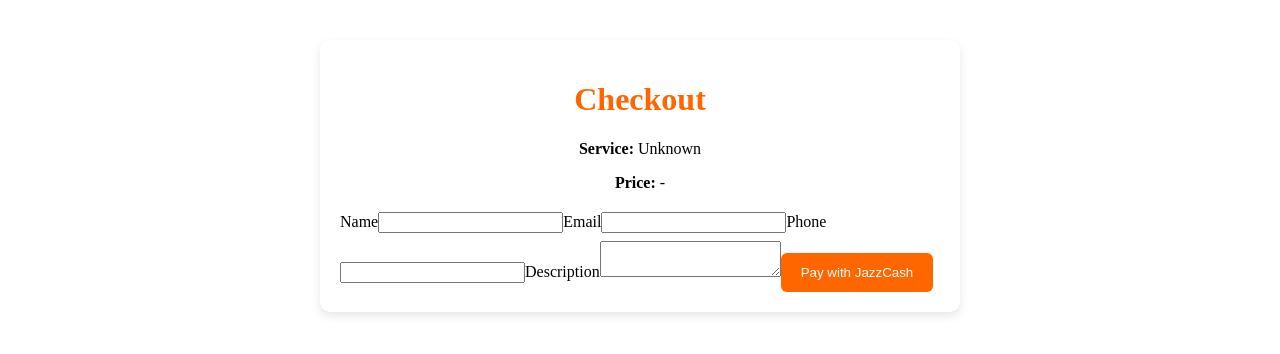
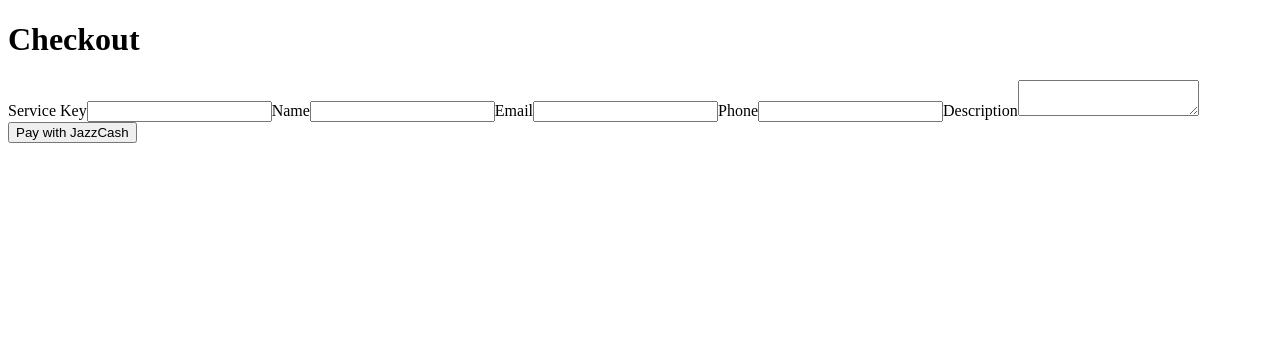
Before and after one commit to naspro-tech/naspro, a Next.js app: page /checkout in a window 1280 px wide. Shown: the top 354 px of the page. Built offline with nearby package versions, Linux system fonts and the light colour scheme.

Commit message:
Update checkout.js

```diff
--- a/pages/checkout.js
+++ b/pages/checkout.js
@@ -1,77 +1,85 @@
-'use client';
-
-import { useState, useEffect } from 'react';
-
-const serviceMap = {
-  webapp: { name: 'Web & App Development', price: 'PKR 30,000' },
-  domainhosting: { name: 'Domain & Hosting', price: 'PKR 3,500/year' },
-  branding: { name: 'Branding & Logo Design', price: 'PKR 5,000' },
-  ecommerce: { name: 'E-Commerce & Payment Solutions', price: 'PKR 50,000' },
-  cloudit: { name: 'Cloud & IT Infrastructure', price: 'Custom Pricing' },
-  digitalmarketing: { name: 'Digital Marketing', price: 'PKR 15,000/month' }
-};
+import { useState } from 'react';
 
 export default function CheckoutPage() {
-  const [serviceKey, setServiceKey] = useState('');
-  const [service, setService] = useState({ name: '', price: '' });
-  const [formData, setFormData] = useState({
+  const [form, setForm] = useState({
+    service_key: '',
     name: '',
     email: '',
     phone: '',
     description: ''
   });
+  const [errors, setErrors] = useState({});
+  const [submitting, setSubmitting] = useState(false);
 
-  useEffect(() => {
-    const params = new URLSearchParams(window.location.search);
-    const key = params.get('service');
-    setServiceKey(key);
-    if (serviceMap[key]) {
-      setService(serviceMap[key]);
-    }
-  }, []);
+  const handleChange = (e) => {
+    const { name, value } = e.target;
+    setForm({ ...form, [name]: value });
+  };
+
+  const validate = () => {
+    const errs = {};
+    if (!form.service_key) errs.service_key = 'Service is required';
+    if (!form.name || form.name.length < 3) errs.name = 'Full name is required';
+    if (!form.email || !/^[^\s@]+@[^\s@]+\.[^\s@]+$/.test(form.email)) errs.email = 'Valid email required';
+    if (!form.phone || form.phone.length < 10) errs.phone = 'Valid phone required';
+    if (!form.description || form.description.length < 10) errs.description = 'Description required';
+    return errs;
+  };
 
   const handleSubmit = async (e) => {
     e.preventDefault();
-
-    const form = new FormData();
-    form.append('service_key', serviceKey);
-    form.append('name', formData.name);
-    form.append('email', formData.email);
-    form.append('phone', formData.phone);
-    form.append('description', formData.description);
-
-    const res = await fetch('/api/checkout', {
-      method: 'POST',
-      body: form
-    });
-
-    const html = await res.text();
-    document.open();
-    document.write(html);
-    document.close();
+    const errs = validate();
+    setErrors(errs);
+    if (Object.keys(errs).length === 0) {
+      setSubmitting(true);
+      const response = await fetch('/api/checkout', {
+        method: 'POST',
+        headers: {
+          'Content-Type': 'application/json'
+        },
+        body: JSON.stringify(form)
+      });
+      if (response.ok) {
+        const text = await response.text();
+        // The API returns HTML form to redirect to JazzCash
+        document.open();
+        document.write(text);
+        document.close();
+      } else {
+        // Handle error
+        const msg = await response.text();
+        alert('Error: ' + msg);
+        setSubmitting(false);
+      }
+    }
   };
 
   return (
-    <div style={{ maxWidth: 600, margin: '40px auto', padding: '20px', background: '#fff', borderRadius: '10px', boxShadow: '0 4px 10px rgba(0,0,0,0.1)' }}>
-      <h1 style={{ color: '#ff6600', textAlign: 'center' }}>Checkout</h1>
-      <p style={{ textAlign: 'center' }}><strong>Service:</strong> {service.name || 'Unknown'}</p>
-      <p style={{ textAlign: 'center', marginBottom: '20px' }}><strong>Price:</strong> {service.price || '-'}</p>
+    <div className="checkout-container">
+      <h1>Checkout</h1>
+      <form onSubmit={handleSubmit}>
+        <label>Service Key</label>
+        <input name="service_key" value={form.service_key} onChange={handleChange} required />
+        {errors.service_key && <p className="error">{errors.service_key}</p>}
 
-      <form onSubmit={handleSubmit}>
         <label>Name</label>
-        <input type="text" required value={formData.name} onChange={(e) => setFormData({ ...formData, name: e.target.value })} />
+        <input name="name" value={form.name} onChange={handleChange} required />
+        {errors.name && <p className="error">{errors.name}</p>}
 
         <label>Email</label>
-        <input type="email" required value={formData.email} onChange={(e) => setFormData({ ...formData, email: e.target.value })} />
+        <input name="email" type="email" value={form.email} onChange={handleChange} required />
+        {errors.email && <p className="error">{errors.email}</p>}
 
         <label>Phone</label>
-        <input type="tel" required value={formData.phone} onChange={(e) => setFormData({ ...formData, phone: e.target.value })} />
+        <input name="phone" value={form.phone} onChange={handleChange} required />
+        {errors.phone && <p className="error">{errors.phone}</p>}
 
         <label>Description</label>
-        <textarea required value={formData.description} onChange={(e) => setFormData({ ...formData, description: e.target.value })}></textarea>
+        <textarea name="description" value={form.description} onChange={handleChange} required />
+        {errors.description && <p className="error">{errors.description}</p>}
 
-        <button type="submit" style={{ marginTop: '20px', background: '#ff6600', color: '#fff', padding: '12px 20px', border: 'none', borderRadius: '6px', cursor: 'pointer' }}>
-          Pay with JazzCash
+        <button type="submit" disabled={submitting}>
+          {submitting ? 'Redirecting...' : 'Pay with JazzCash'}
         </button>
       </form>
     </div>
```
